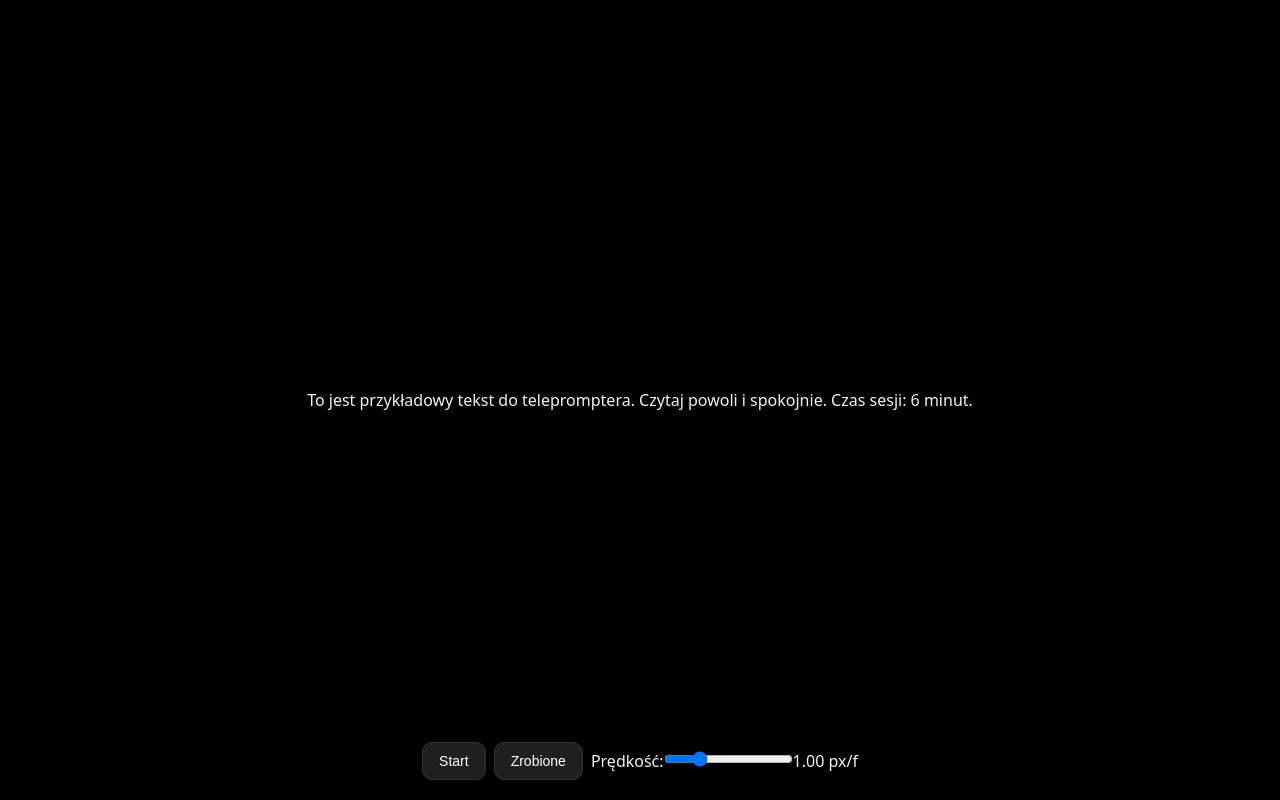
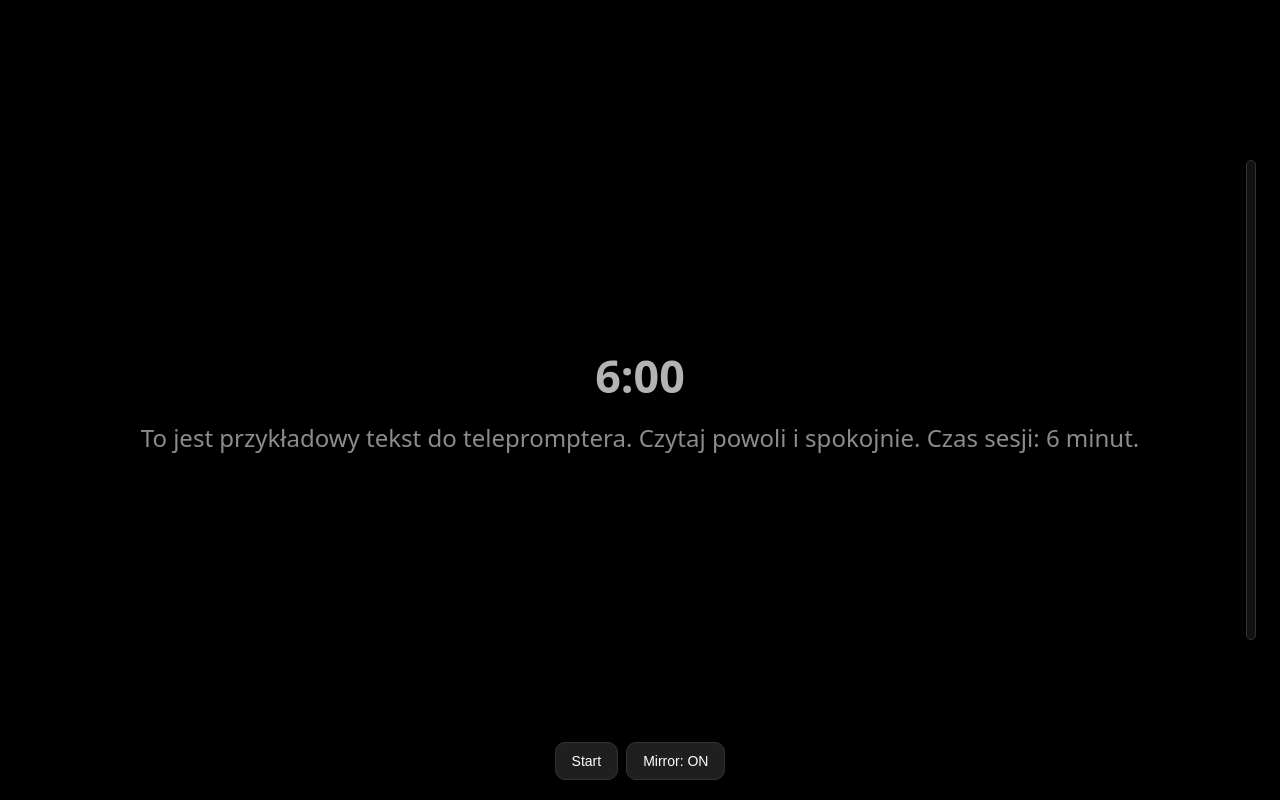
Before and after one commit to MacSzot/adhered.shop, a Next.js app: page /day in a window 1280 px wide. Built offline with nearby package versions, Linux system fonts and the light colour scheme.

Commit message:
Update page.tsx

```diff
--- a/app/day/page.tsx
+++ b/app/day/page.tsx
@@ -4,23 +4,16 @@ import { useEffect, useRef, useState } from "react";
 
 export default function PrompterPage() {
   const videoRef = useRef<HTMLVideoElement | null>(null);
-  const scrollRef = useRef<HTMLDivElement | null>(null);
-
   const [text, setText] = useState("Ładowanie tekstu…");
   const [isRunning, setIsRunning] = useState(false);
 
-  // czas
   const MAX_TIME = 6 * 60; // 6 minut
-  const [elapsed, setElapsed] = useState(0);
+  const [remaining, setRemaining] = useState(MAX_TIME);
   const timerRef = useRef<number | null>(null);
-  const rafScrollRef = useRef<number | null>(null);
+  const [mirror, setMirror] = useState(true);
 
-  // przewijanie
-  const [speed, setSpeed] = useState(1); // px/frame
-  const [mirror, setMirror] = useState(true); // odbicie lustrzane
-
-  // audio meter
-  const [level, setLevel] = useState(0); // 0..1
+  // mikrofon
+  const [level, setLevel] = useState(0);
   const audioCtxRef = useRef<AudioContext | null>(null);
   const analyserRef = useRef<AnalyserNode | null>(null);
   const rafMeterRef = useRef<number | null>(null);
@@ -39,30 +32,26 @@ export default function PrompterPage() {
     analyser.fftSize = 2048;
     const source = ctx.createMediaStreamSource(stream);
     source.connect(analyser);
-
     audioCtxRef.current = ctx;
     analyserRef.current = analyser;
 
     const data = new Uint8Array(analyser.fftSize);
-    const tickMeter = () => {
+    const tick = () => {
       analyser.getByteTimeDomainData(data);
-      // RMS
       let sum = 0;
       for (let i = 0; i < data.length; i++) {
         const v = (data[i] - 128) / 128;
         sum += v * v;
       }
-      const rms = Math.sqrt(sum / data.length); // ~0..1
-      // wygładzenie i przycięcie
+      const rms = Math.sqrt(sum / data.length);
       setLevel((prev) => Math.max(rms, prev * 0.8));
-      rafMeterRef.current = requestAnimationFrame(tickMeter);
+      rafMeterRef.current = requestAnimationFrame(tick);
     };
-    rafMeterRef.current = requestAnimationFrame(tickMeter);
+    rafMeterRef.current = requestAnimationFrame(tick);
   };
 
   const startCamera = async () => {
     try {
-      // poprosi o zgodę na KAMERĘ i MIKROFON
       const stream = await navigator.mediaDevices.getUserMedia({
         video: true,
         audio: true,
@@ -76,118 +65,72 @@ export default function PrompterPage() {
     }
   };
 
-  const tickScroll = () => {
-    if (scrollRef.current) scrollRef.current.scrollTop += speed;
-    rafScrollRef.current = requestAnimationFrame(tickScroll);
-  };
-
   const startSession = () => {
     setIsRunning(true);
     startCamera();
-    timerRef.current = window.setInterval(() => setElapsed((p) => p + 1), 1000);
-    rafScrollRef.current = requestAnimationFrame(tickScroll);
+    setRemaining(MAX_TIME);
+    timerRef.current = window.setInterval(() => {
+      setRemaining((prev) => {
+        if (prev <= 1) {
+          stopSession();
+          return 0;
+        }
+        return prev - 1;
+      });
+    }, 1000);
   };
 
   const stopSession = () => {
     setIsRunning(false);
     if (timerRef.current) window.clearInterval(timerRef.current);
-    if (rafScrollRef.current) cancelAnimationFrame(rafScrollRef.current);
     if (rafMeterRef.current) cancelAnimationFrame(rafMeterRef.current);
-
-    // zatrzymanie streamu
     mediaStreamRef.current?.getTracks().forEach((t) => t.stop());
-    mediaStreamRef.current = null;
-
-    // zamknięcie audio
     audioCtxRef.current?.close().catch(() => {});
     audioCtxRef.current = null;
     analyserRef.current = null;
-
     setLevel(0);
   };
 
-  useEffect(() => {
-    if (elapsed >= MAX_TIME && isRunning) {
-      stopSession();
-      alert("Czas sesji zakończony (6 minut).");
-    }
-  }, [elapsed, isRunning]);
-
   const fmt = (s: number) =>
-    `${String(Math.floor(s / 60)).padStart(2, "0")}:${String(s % 60).padStart(2, "0")}`;
-  const remaining = Math.max(0, MAX_TIME - elapsed);
-  const progress = Math.min(100, (elapsed / MAX_TIME) * 100);
+    `${String(Math.floor(s / 60)).padStart(1, "0")}:${String(s % 60).padStart(2, "0")}`;
 
   return (
     <main className="prompter-full">
-      <header className="topbar">
-        <div className="left">adhered • Prompter</div>
-        <div className="right">
-          <div className="timewrap">
-            <span className="timer">{isRunning ? fmt(elapsed) : "00:00"}</span>
-            <span className="slash">/</span>
-            <span className="timer">{fmt(remaining)}</span>
-          </div>
-          <button onClick={() => setMirror((m) => !m)} className="ghost">
-            {mirror ? "Mirror: ON" : "Mirror: OFF"}
-          </button>
-        </div>
-      </header>
-
-      {/* Pasek postępu czasu */}
-      <div className="timebar">
-        <div className="timebar-fill" style={{ width: `${progress}%` }} />
-      </div>
-
       <div className={`stage ${mirror ? "mirrored" : ""}`}>
         <video ref={videoRef} autoPlay playsInline muted className="cam" />
 
-        {/* OVERLAY z tekstem na kamerze */}
+        {/* overlay z tekstem i licznikiem */}
         <div className="overlay">
-          <div className="mask top" />
-          <div className="mask bottom" />
-          <div className="scroll" ref={scrollRef}>
-            <div className="script">
-              {text.split("\n").map((line, i) => (
-                <p key={i}>{line || " "}</p>
-              ))}
-            </div>
+          {/* licznik czasu */}
+          <div className="big-timer">{fmt(remaining)}</div>
+
+          {/* tekst na środku */}
+          <div className="center-text">
+            {text.split("\n").map((line, i) => (
+              <p key={i}>{line || " "}</p>
+            ))}
           </div>
+        </div>
+
+        {/* pionowy mikrofon z boku */}
+        <div className="meter-vertical">
+          <div
+            className="meter-vertical-fill"
+            style={{ height: `${Math.min(100, level * 150)}%` }}
+          />
         </div>
       </div>
 
-      {/* VU-meter mikrofonu */}
-      <div className="meter">
-        <div className="meter-fill" style={{ width: `${Math.min(100, level * 140)}%` }} />
-      </div>
-
+      {/* kontrolki */}
       <footer className="controls">
         {!isRunning ? (
           <button onClick={startSession}>Start</button>
         ) : (
           <button onClick={stopSession}>Stop</button>
         )}
-        <button
-          onClick={() => {
-            stopSession();
-            alert("Zakończono sesję.");
-          }}
-        >
-          Zrobione
+        <button onClick={() => setMirror((m) => !m)} className="ghost">
+          {mirror ? "Mirror: ON" : "Mirror: OFF"}
         </button>
-
-        <div className="speed">
-          Prędkość:
-          <input
-            type="range"
-            min={0}
-            max={4}
-            step={0.25}
-            value={speed}
-            onChange={(e) => setSpeed(parseFloat(e.target.value))}
-          />
-          <span>{speed.toFixed(2)} px/f</span>
-        </div>
       </footer>
     </main>
   );
```
